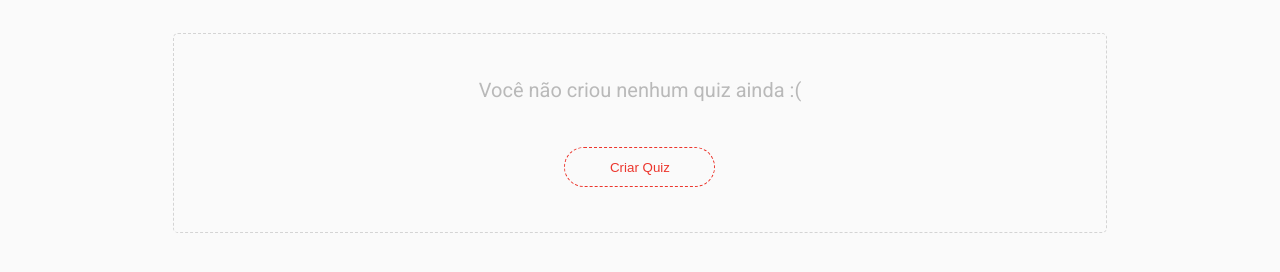
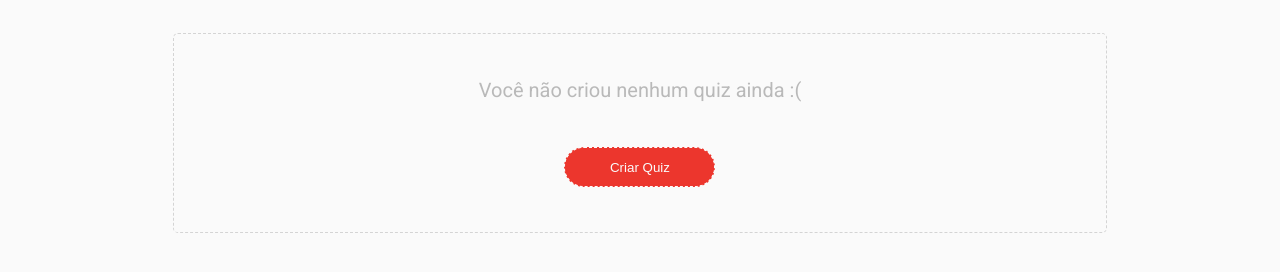
Before and after one commit to GustavoHenriqe/Driven-BuzzQuiz, a plain HTML site: page index.html in a window 1280 px wide. In both pictures the pointer is over the button "Criar Quiz". Shown: the part 78-350 px from the top of the page. Drawn offline with nearby package versions, Linux system fonts and the light colour scheme.

Commit message:
ajuste botão criar-quiz

```diff
--- a/style.css
+++ b/style.css
@@ -56,6 +56,13 @@ main {
     width: 151px;
     background-color: #FAFAFA;
     color: #EC362D;
-    border: 1px dashed #EC362D;;
+    border: 1px dashed #EC362D;
     border-radius: 50px;
 }
+
+.criar-quiz button:hover {
+    background-color: #EC362D;
+    border: 1px dashed #FAFAFA;
+    color: #FAFAFA;
+    cursor: pointer;
+}
```
